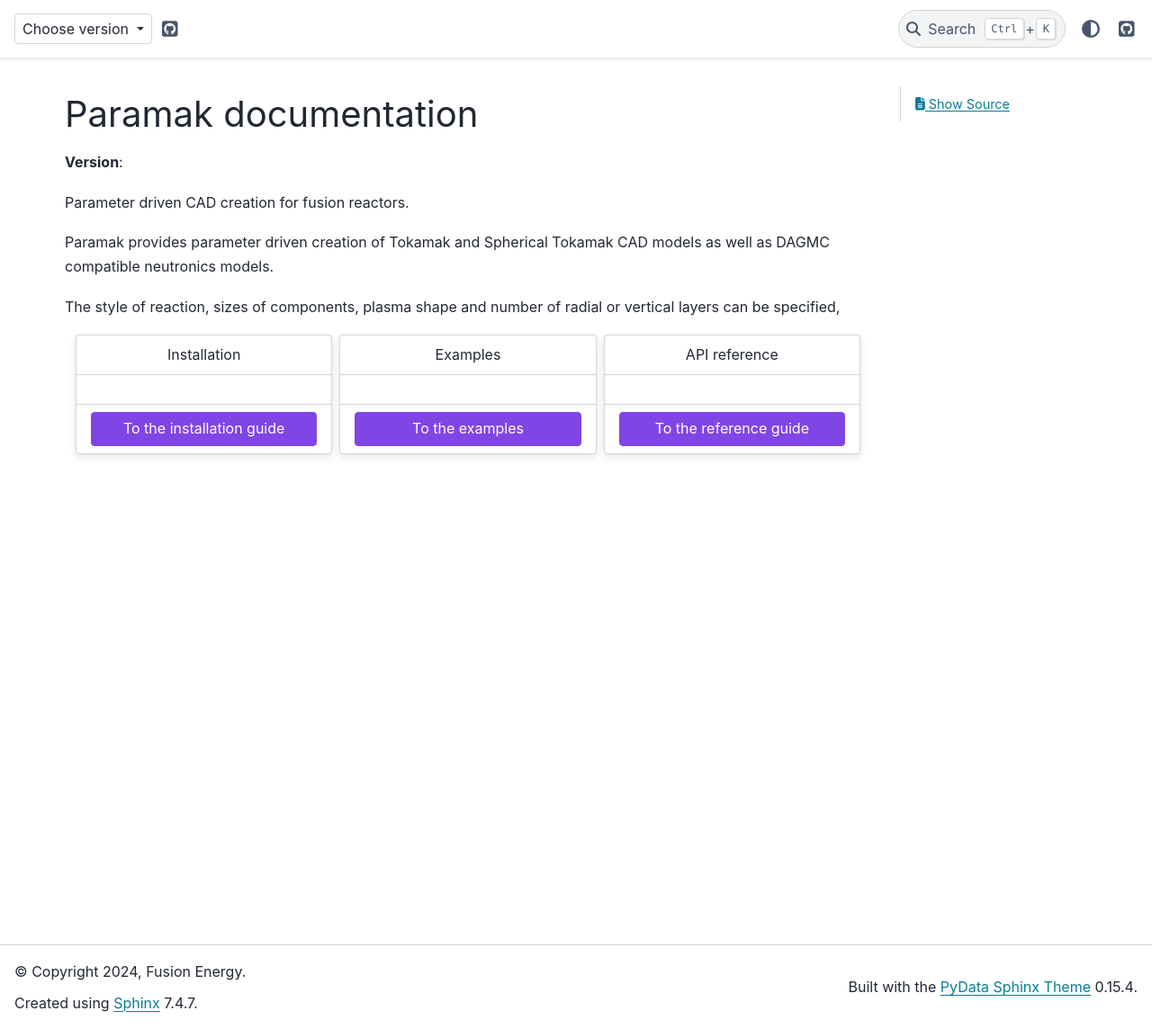
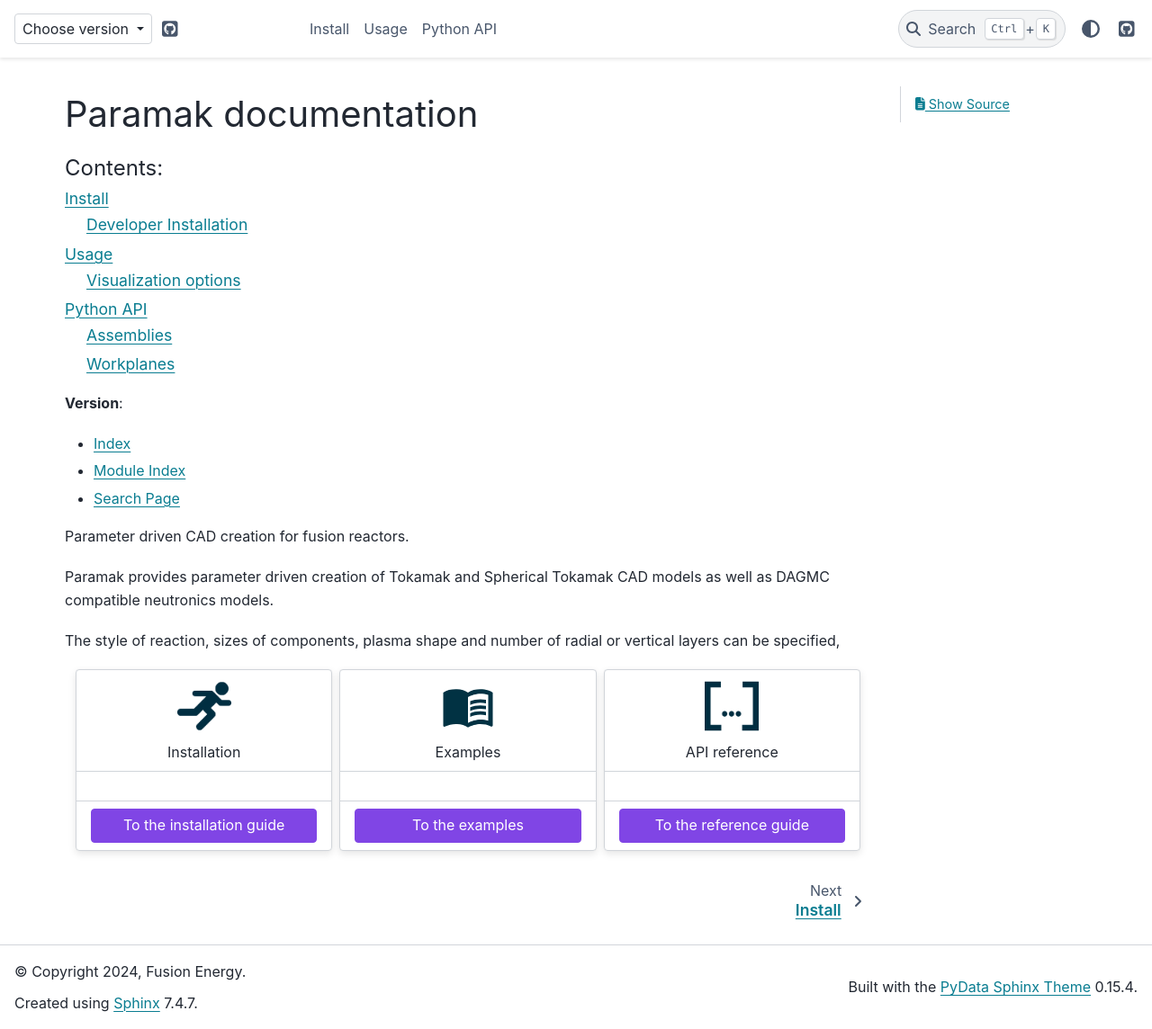
Before and after one commit to fusion-energy/paramak, a Sphinx documentation site: the page built from docs/index.rst, in a window 1280 px wide and 1144 px high. Shown: the whole window at 90% size. Built offline with Sphinx 7.4.7 and the PyData theme 0.15.4, drawn with Linux system fonts in a browser that asks for light colours; pages that are not in the unit, such as notebooks, are missing from menus; the version number could not be read and is left out.

Commit message:
side nav in section

```diff
--- /dev/null
+++ b/docs/_static/paramak.css
@@ -0,0 +1,13 @@
+.sd-card .sd-card-img-top {
+    height: 60px;
+    width: 60px;
+    margin-left: auto;
+    margin-right: auto;
+    margin-top: 10px;
+}
+
+/* Main index page overview images */
+
+html[data-theme=dark] .sd-card img[src*='.svg'] {
+filter: invert(0.82) brightness(0.8) contrast(1.2);
+}
--- a/docs/conf.py
+++ b/docs/conf.py
@@ -62,10 +62,23 @@
     version_match = version
 
 html_theme_options = {
+    # "primary_sidebar_end": ["sidebar-ethical-ads"],
     "github_url": "https://github.com/fusion-energy/paramak",
     "switcher": {
         "json_url": "https://raw.githubusercontent.com/fusion-energy/paramak/main/docs/version_switcher.json",
         "version_match": version_match,
     },
     "navbar_start": ["version-switcher", "navbar-icon-links"],
+    "show_nav_level": 2,
+    "collapse_navigation": True,
+    "show_version_warning_banner": True,
 }
+html_sidebars = {
+    "**": ["sidebar-nav-bs", "sidebar-ethical-ads"]
+}
+# html_sidebars = {
+#     "**": ["sidebar-nav-bs"]
+# }
+# html_sidebars = {"**": []}
+html_favicon = '_static/favicon.ico'
+master_doc = "index"
--- a/docs/index.rst
+++ b/docs/index.rst
@@ -2,13 +2,26 @@
 Paramak documentation
 =====================
 
+.. toctree::
+   :maxdepth: 2
+   :caption: Contents:
+
+   Install <install>
+   Usage <usage>
+   Python API <python_api>
+
 **Version**: |version|
+
+* :ref:`genindex`
+* :ref:`modindex`
+* :ref:`search`
 
 Parameter driven CAD creation for fusion reactors.
 
 Paramak provides parameter driven creation of Tokamak and Spherical Tokamak CAD models as well as DAGMC compatible neutronics models.
 
 The style of reaction, sizes of components, plasma shape and number of radial or vertical layers can be specified,
+
 
 
 .. grid:: 12 12 3 3
```
Also changed, not shown: docs/_static/api.svg (added), docs/_static/favicon.ico (added), docs/_static/getting_started.svg (added), docs/_static/user_guide.svg (added).
